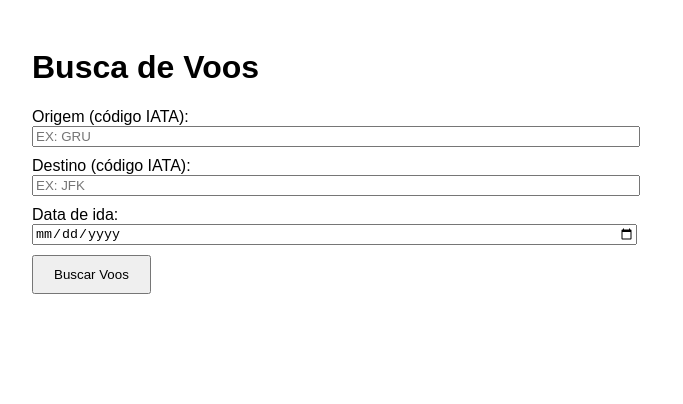
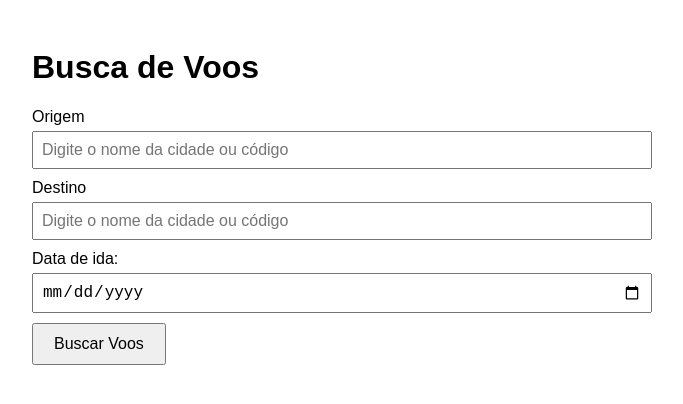
Before and after one commit to antonifr/viagem_reserva, a React (Create React App) app in the folder client/: page / in a window 1280 px wide. Shown: the top 404 px of the page, without its empty margins (308-991 px from the left). Built offline with nearby package versions, Linux system fonts and the light colour scheme.

Commit message:
Update App.js

```diff
--- a/client/src/App.js
+++ b/client/src/App.js
@@ -1,6 +1,84 @@
 import React, { useState } from 'react';
 
-function App() {
+const cidades = [
+  { nome: 'São Paulo', codigo: 'GRU' },
+  { nome: 'Rio de Janeiro', codigo: 'GIG' },
+  { nome: 'Brasília', codigo: 'BSB' },
+  { nome: 'New York', codigo: 'JFK' },
+  { nome: 'Los Angeles', codigo: 'LAX' },
+  { nome: 'Miami', codigo: 'MIA' },
+  { nome: 'Londres', codigo: 'LHR' },
+  { nome: 'Paris', codigo: 'CDG' },
+  // Adicione mais cidades que quiser aqui
+];
+
+function AutocompleteInput({ label, value, onChange }) {
+  const [input, setInput] = useState('');
+  const [showSuggestions, setShowSuggestions] = useState(false);
+
+  const sugestões = cidades.filter(
+    (c) =>
+      c.nome.toLowerCase().includes(input.toLowerCase()) ||
+      c.codigo.toLowerCase().includes(input.toLowerCase())
+  );
+
+  function selecionarCidade(cidade) {
+    onChange(cidade.codigo);
+    setInput(`${cidade.nome} (${cidade.codigo})`);
+    setShowSuggestions(false);
+  }
+
+  function handleInputChange(e) {
+    setInput(e.target.value);
+    onChange(''); // Limpa o código IATA ao digitar manualmente
+    setShowSuggestions(true);
+  }
+
+  return (
+    <div style={{ marginBottom: 10, position: 'relative' }}>
+      <label style={{ display: 'block', marginBottom: 5 }}>{label}</label>
+      <input
+        type="text"
+        value={input}
+        onChange={handleInputChange}
+        onFocus={() => setShowSuggestions(true)}
+        onBlur={() => setTimeout(() => setShowSuggestions(false), 150)} // Delay para poder clicar na sugestão
+        placeholder="Digite o nome da cidade ou código"
+        style={{ width: '100%', padding: '8px', fontSize: '16px' }}
+      />
+      {showSuggestions && input && (
+        <ul
+          style={{
+            listStyle: 'none',
+            margin: 0,
+            padding: '0 10px',
+            border: '1px solid #ccc',
+            maxHeight: 120,
+            overflowY: 'auto',
+            position: 'absolute',
+            backgroundColor: 'white',
+            width: '100%',
+            zIndex: 1000,
+            cursor: 'pointer',
+          }}
+        >
+          {sugestões.length === 0 && <li style={{ padding: 5 }}>Nenhuma cidade encontrada.</li>}
+          {sugestões.map((cidade) => (
+            <li
+              key={cidade.codigo}
+              onClick={() => selecionarCidade(cidade)}
+              style={{ padding: 5 }}
+            >
+              {cidade.nome} ({cidade.codigo})
+            </li>
+          ))}
+        </ul>
+      )}
+    </div>
+  );
+}
+
+export default function App() {
   const [origin, setOrigin] = useState('');
   const [destination, setDestination] = useState('');
   const [departureDate, setDepartureDate] = useState('');
@@ -20,7 +98,7 @@ function App() {
 
     try {
       const response = await fetch(
-        `/api/flights?origin=${origin.toUpperCase()}&destination=${destination.toUpperCase()}&departureDate=${departureDate}`
+        `/api/flights?origin=${origin}&destination=${destination}&departureDate=${departureDate}`
       );
       if (!response.ok) {
         throw new Error('Erro ao buscar voos');
@@ -38,54 +116,41 @@ function App() {
     <div style={{ maxWidth: 600, margin: 'auto', padding: 20, fontFamily: 'Arial, sans-serif' }}>
       <h1>Busca de Voos</h1>
 
-      <div style={{ marginBottom: 10 }}>
-        <label>Origem (código IATA): </label>
-        <input
-          type="text"
-          placeholder="Ex: GRU"
-          value={origin}
-          onChange={(e) => setOrigin(e.target.value)}
-          maxLength={3}
-          style={{ textTransform: 'uppercase', width: '100%' }}
-        />
-      </div>
+      <AutocompleteInput label="Origem" value={origin} onChange={setOrigin} />
+      <AutocompleteInput label="Destino" value={destination} onChange={setDestination} />
 
       <div style={{ marginBottom: 10 }}>
-        <label>Destino (código IATA): </label>
-        <input
-          type="text"
-          placeholder="Ex: JFK"
-          value={destination}
-          onChange={(e) => setDestination(e.target.value)}
-          maxLength={3}
-          style={{ textTransform: 'uppercase', width: '100%' }}
-        />
-      </div>
-
-      <div style={{ marginBottom: 10 }}>
-        <label>Data de ida: </label>
+        <label style={{ display: 'block', marginBottom: 5 }}>Data de ida:</label>
         <input
           type="date"
           value={departureDate}
           onChange={(e) => setDepartureDate(e.target.value)}
-          style={{ width: '100%' }}
+          style={{ width: '100%', padding: '8px', fontSize: '16px' }}
         />
       </div>
 
-      <button onClick={buscarVoos} disabled={loading} style={{ padding: '10px 20px' }}>
+      <button
+        onClick={buscarVoos}
+        disabled={loading}
+        style={{
+          padding: '10px 20px',
+          fontSize: '16px',
+          cursor: loading ? 'not-allowed' : 'pointer',
+        }}
+      >
         {loading ? 'Buscando...' : 'Buscar Voos'}
       </button>
 
-      {error && <p style={{ color: 'red' }}>{error}</p>}
+      {error && <p style={{ color: 'red', marginTop: 10 }}>{error}</p>}
 
-      {flights && flights.length === 0 && <p>Nenhum voo encontrado.</p>}
+      {flights && flights.length === 0 && <p style={{ marginTop: 10 }}>Nenhum voo encontrado.</p>}
 
       {flights && flights.length > 0 && (
         <div style={{ marginTop: 20 }}>
           <h2>Resultados:</h2>
           <ul>
             {flights.map((flight) => (
-              <li key={flight.id}>
+              <li key={flight.id} style={{ marginBottom: 10 }}>
                 <strong>{flight.itineraries[0].segments[0].departure.iataCode}</strong> →{' '}
                 <strong>{flight.itineraries[0].segments[0].arrival.iataCode}</strong> |{' '}
                 {flight.itineraries[0].segments[0].departure.at.substring(0, 10)} | Preço:{' '}
@@ -98,5 +163,3 @@ function App() {
     </div>
   );
 }
-
-export default App;
```
